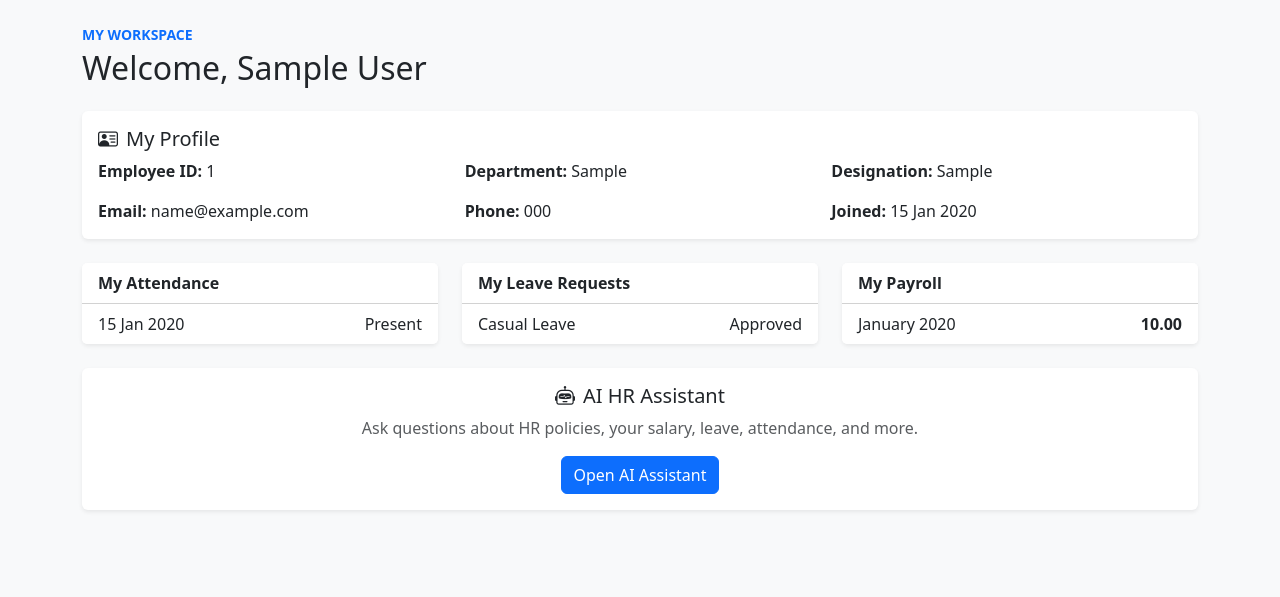
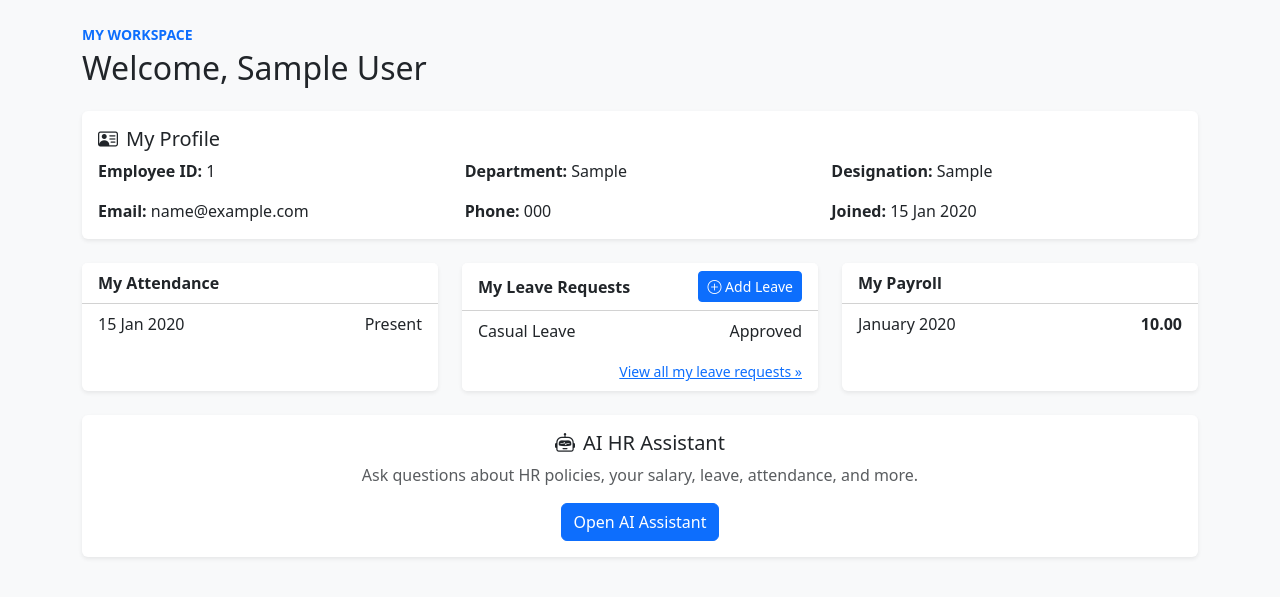
Before and after one commit to Sreekutty2728/AI_Employee_Management_System, a Django app: template accounts/templates/accounts/dashboard.html in a window 1280 px wide. Shown: the part 50-647 px from the top of the page. Run offline with Django 5.2, Linux system fonts and the light colour scheme; the template is opened without the code that fills it: values that come from a table or form of the project are taken from there, others are empty; tables that the repository leaves empty hold one stand-in row (values such as "Sample post").

Commit message:
Add leave request button for employee login

```diff
--- a/accounts/middleware.py
+++ b/accounts/middleware.py
@@ -12,6 +12,8 @@ class EmployeePortalMiddleware:
     'login',
     'employee_login',
     'ai_chat',
+    'leave_list',
+    'add_leave',
 }
 
     def __init__(self, get_response):
--- a/accounts/templates/accounts/dashboard.html
+++ b/accounts/templates/accounts/dashboard.html
@@ -62,7 +62,12 @@
 
             <div class="col-lg-4">
                 <div class="card shadow-sm border-0 h-100">
-                    <div class="card-header bg-white"><strong>My Leave Requests</strong></div>
+                    <div class="card-header bg-white d-flex justify-content-between align-items-center">
+                        <strong>My Leave Requests</strong>
+                        <a href="{% url 'add_leave' %}" class="btn btn-primary btn-sm">
+                            <i class="bi bi-plus-circle"></i> Add Leave
+                        </a>
+                    </div>
                     <ul class="list-group list-group-flush">
                         {% for leave in leave_requests %}
                             <li class="list-group-item d-flex justify-content-between">
@@ -72,6 +77,9 @@
                             <li class="list-group-item text-muted">No leave requests found.</li>
                         {% endfor %}
                     </ul>
+                    <div class="card-footer bg-white text-end">
+                        <a href="{% url 'leave_list' %}" class="small">View all my leave requests &raquo;</a>
+                    </div>
                 </div>
             </div>
 
--- a/employee_management/settings.py
+++ b/employee_management/settings.py
@@ -49,7 +49,7 @@ INSTALLED_APPS = [
     'payroll',
     'reports',
     'ai_assistant',
-    ]
+]
 
 MIDDLEWARE = [
     'django.middleware.security.SecurityMiddleware',
@@ -88,9 +88,9 @@ WSGI_APPLICATION = 'employee_management.wsgi.application'
 DATABASES = {
     'default': {
         'ENGINE': 'django.db.backends.postgresql',
-        'NAME': 'ai_employee_management_db',
+        'NAME': 'AI_Employee_Management_System',
         'USER': 'postgres',
-        'PASSWORD': 'Sreekutty@123',
+        'PASSWORD': '2026',
         'HOST': 'localhost',
         'PORT': '5432',
     }
--- a/leave_management/templates/leave_management/add_leave.html
+++ b/leave_management/templates/leave_management/add_leave.html
@@ -31,11 +31,13 @@
                             </div>
                         {% endif %}
 
+                        {% if form.employee %}
                         <div class="mb-3">
                             <label class="form-label fw-bold">Employee</label>
                             {{ form.employee }}
                             <div class="text-danger small">{{ form.employee.errors }}</div>
                         </div>
+                        {% endif %}
 
                         <div class="mb-3">
                             <label class="form-label fw-bold">Leave Type</label>
```
Also changed, not shown: leave_management/forms.py (+7 -0 lines), leave_management/views.py (+14 -3 lines).
